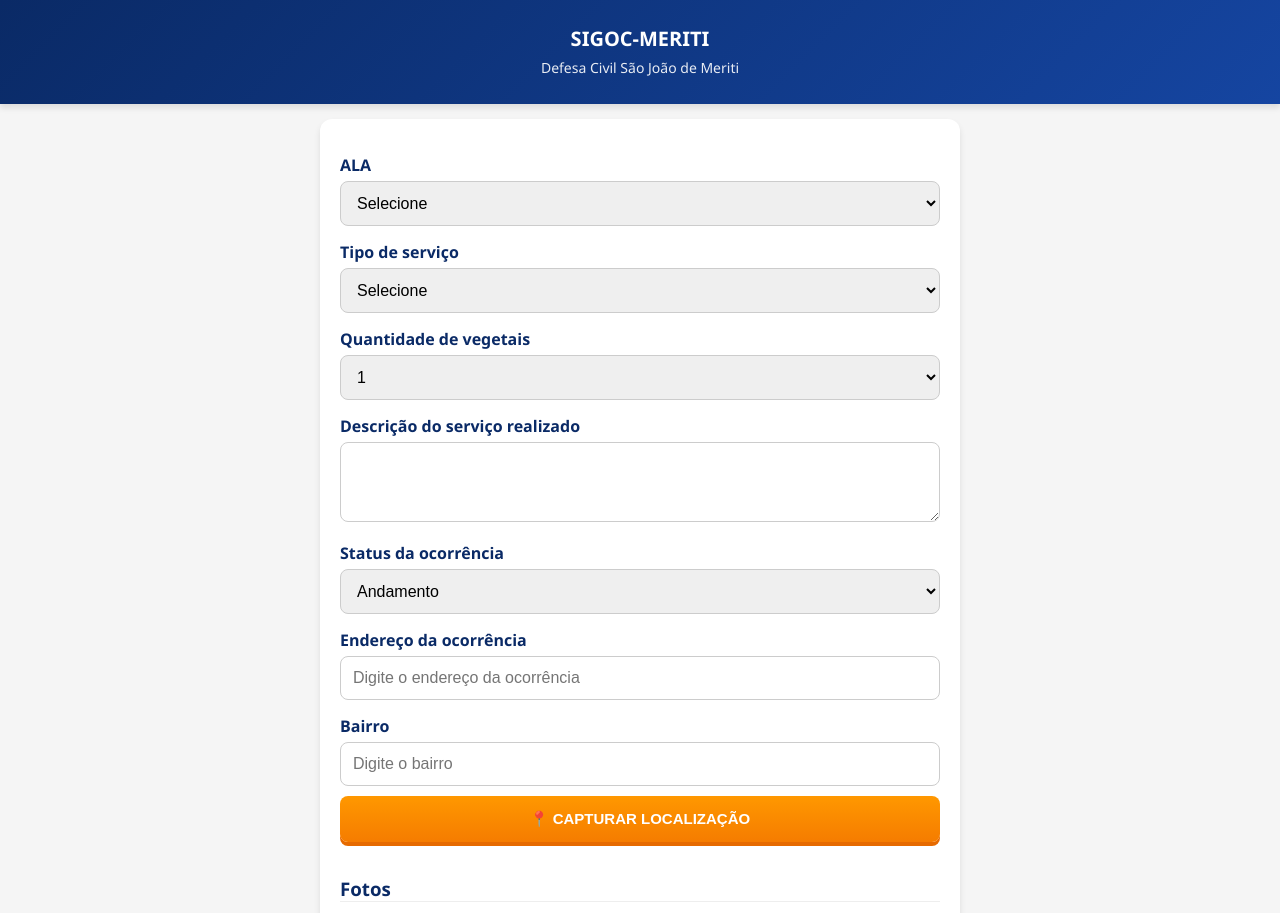
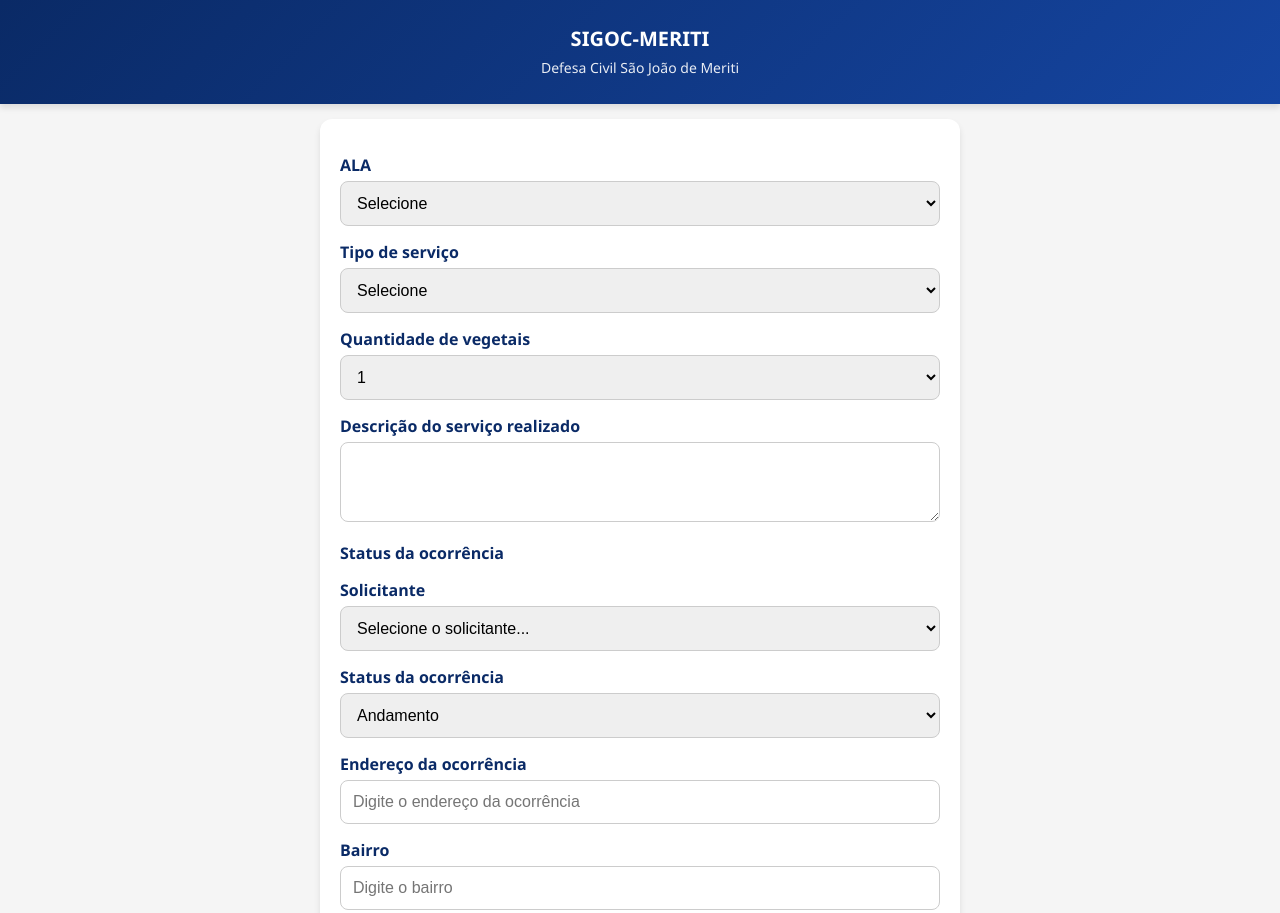
Before and after one commit to SIGOC-MERITI/sigoc-meriti, a website: page public/index.html in a window 1280 px wide. Shown: the top 913 px of the page. Drawn offline with nearby package versions, Linux system fonts and the light colour scheme.

Commit message:
Update index.html
criacao do botao Solicitante

```diff
--- a/public/index.html
+++ b/public/index.html
@@ -94,25 +94,29 @@
         <textarea id="descricao" rows="3" maxlength="300"></textarea>
 
         <label>Status da ocorrência</label>
-        <select id="status">
-  <option value="Andamento">Andamento</option>
+       <label for="solicitante">Solicitante</label>
+<select id="solicitante" name="solicitante" required>
+  <option value="" disabled selected>Selecione o solicitante...</option>
+  <option value="Light">Light</option>
+  <option value="Ouvidoria">Ouvidoria</option>
+  <option value="Meio Ambiente">Meio Ambiente</option>
+  <option value="Escola">Escola</option>
+  <option value="Creche">Creche</option>
+  <option value="Praça">Praça</option>
+  <option value="Igreja">Igreja</option>
+  <option value="Predios Publicos">Prédios Públicos</option>
+  <option value="Liderancas">Lideranças</option>
+  <option value="Autoridades">Autoridades</option>
+  <option value="Via Central">Via Central</option>
+  <option value="Via Instagram">Via Instagram</option>
+</select>
+
+<label for="status">Status da ocorrência</label>
+<select id="status" name="status" required>
+  <option value="Andamento" selected>Andamento</option>
   <option value="Finalizado">Finalizado</option>
   <option value="A vistoriar">A vistoriar</option>
   <option value="Vistoriado">Vistoriado</option>
-  <option value="Light">Light</option>
-  <option value="Ouvidoria">Ouvidoria</option>
-
-  <optgroup label="Espaço Público">
-    <option value="Espaço Público">Espaço Público</option>
-    <option value="Espaço Público - Escola">— Escola</option>
-    <option value="Espaço Público - Creche">— Creche</option>
-    <option value="Espaço Público - Praças">— Praças</option>
-    <option value="Espaço Público - Igrejas">— Igrejas</option>
-    <option value="Espaço Público - Prédios Públicos">— Prédios Públicos</option>
-  </optgroup>
-
-  <option value="Autoridades">Autoridades</option>
-  <option value="Lideranças">Lideranças</option>
 </select>
 
 <label>Endereço da ocorrência</label>
```
